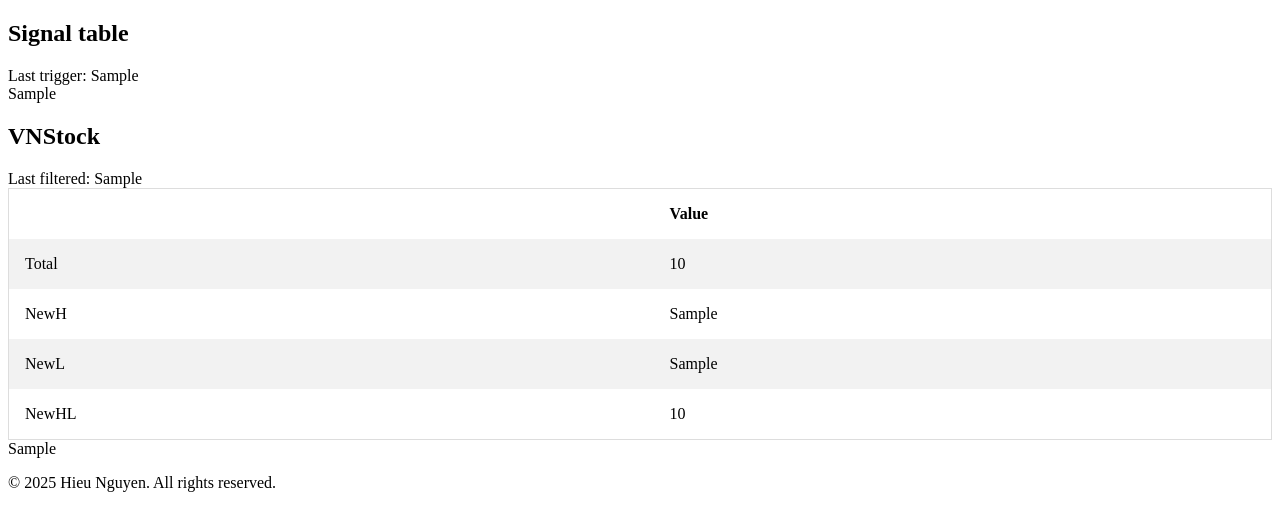
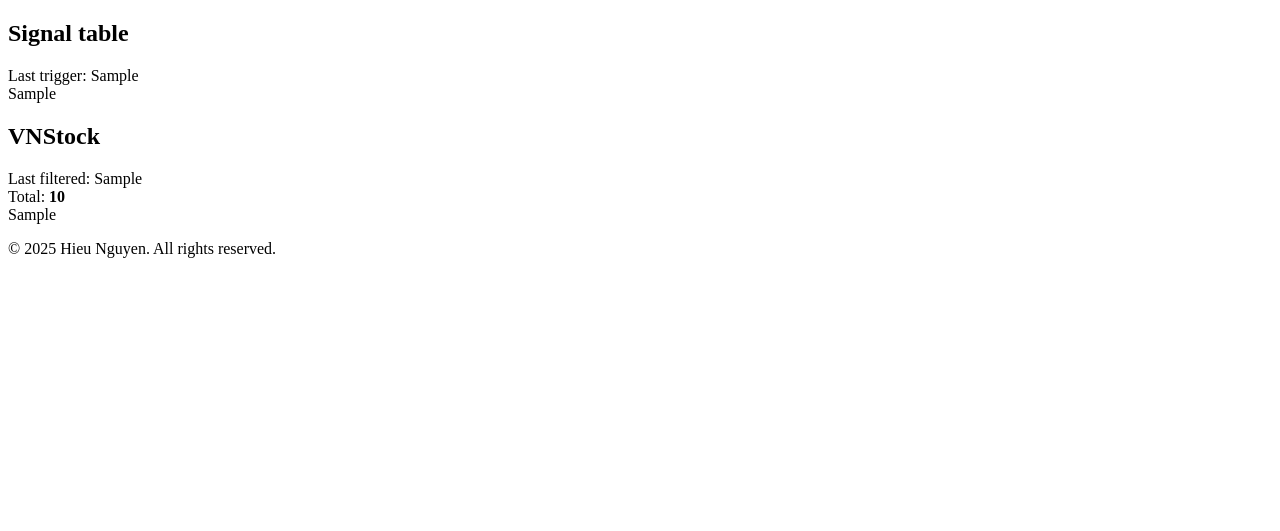
Before and after one commit to alfrededison/Vni-stocks, a Flask app: template templates/home.html in a window 1280 px wide. Shown: the top 531 px of the page. Run offline with Flask 3, Linux system fonts and the light colour scheme; the template is opened without the code that fills it: most values are stand-ins (such as "Sample title", 1, 10 or a date in 2020).

Commit message:
remove new HL

```diff
--- a/app.py
+++ b/app.py
@@ -70,8 +70,6 @@ def home():
     try:
         stocks = read_csv(all_stocks_file_path)
         total = len(stocks)
-        newH = len(stocks.loc[stocks.percent1YearFromPeak > 0])
-        newL = len(stocks.loc[stocks.percent1YearFromBottom < 0])
 
         growth = stocks.loc[
             True
@@ -104,8 +102,6 @@ def home():
         growth = format_dataframe(growth.sort_values(by='hasFinancialReport.en', ascending=False), highlight_stocks)
     except FileNotFoundError:
         total = 0
-        newH = 0
-        newL = 0
         growth = "No data available."
 
     try:
@@ -120,8 +116,6 @@ def home():
         "home.html",
         vn30f1m=data,
         total=total,
-        newH=newH,
-        newL=newL,
         last_triggered=last_triggered,
         last_filtered=last_filtered,
         filtered_stocks=growth,
--- a/templates/home.html
+++ b/templates/home.html
@@ -34,28 +34,7 @@
         <section id="vnstock">
             <h2>VNStock</h2>
             <div>Last filtered: {{ last_filtered }}</div>
-            <table>
-                <tr>
-                    <th></th>
-                    <th>Value</th>
-                </tr>
-                <tr>
-                    <td>Total</td>
-                    <td>{{ total }}</td>
-                </tr>
-                <tr>
-                    <td>NewH</td>
-                    <td>{{ newH }}</td>
-                </tr>
-                <tr>
-                    <td>NewL</td>
-                    <td>{{ newL }}</td>
-                </tr>
-                <tr>
-                    <td>NewHL</td>
-                    <td>{{ newH - newL }}</td>
-                </tr>
-            </table>
+            <div>Total: <strong>{{ total }}</strong></div>
             {{ filtered_stocks.to_html()|safe }}
 
     </main>
```
